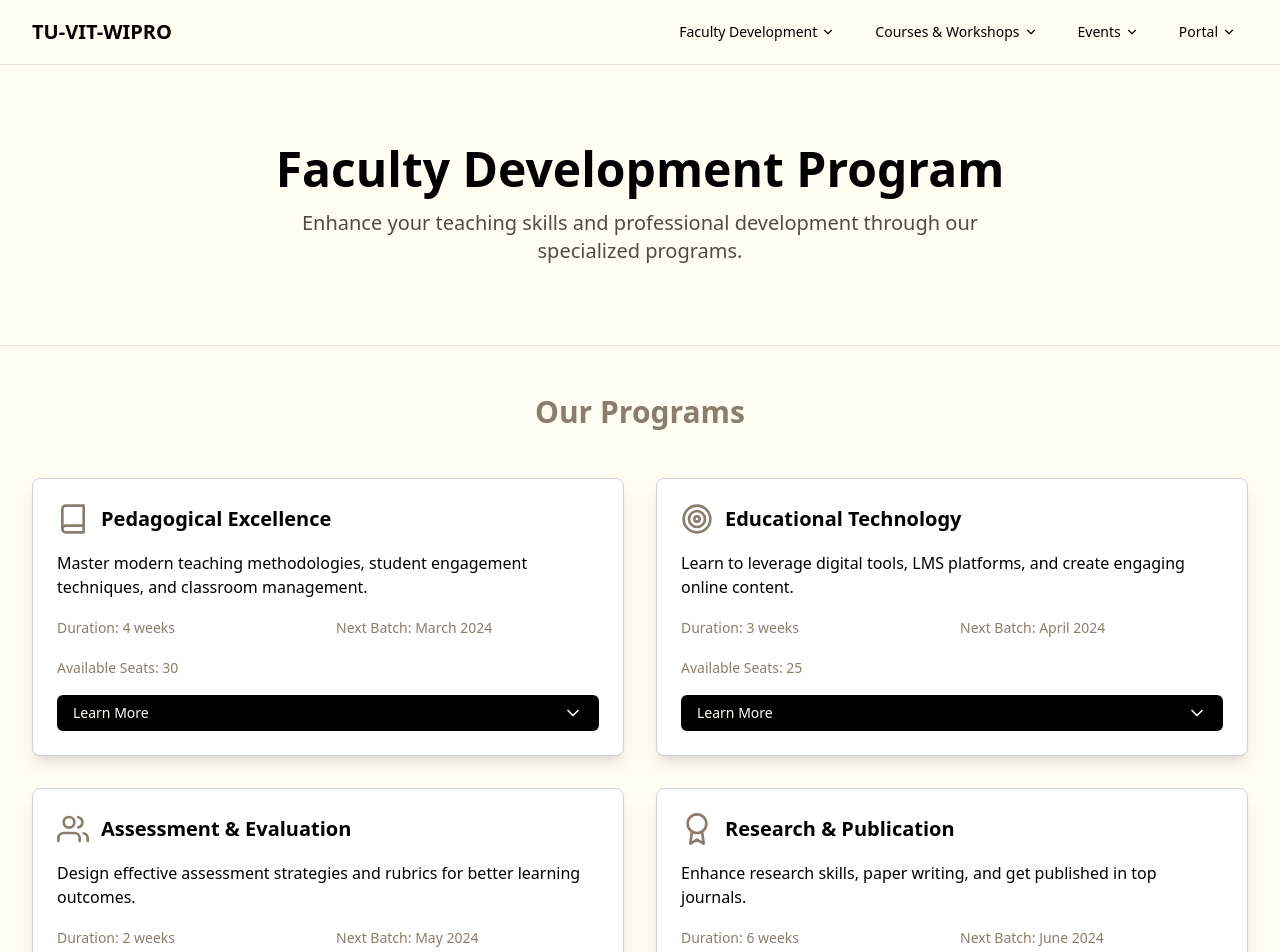
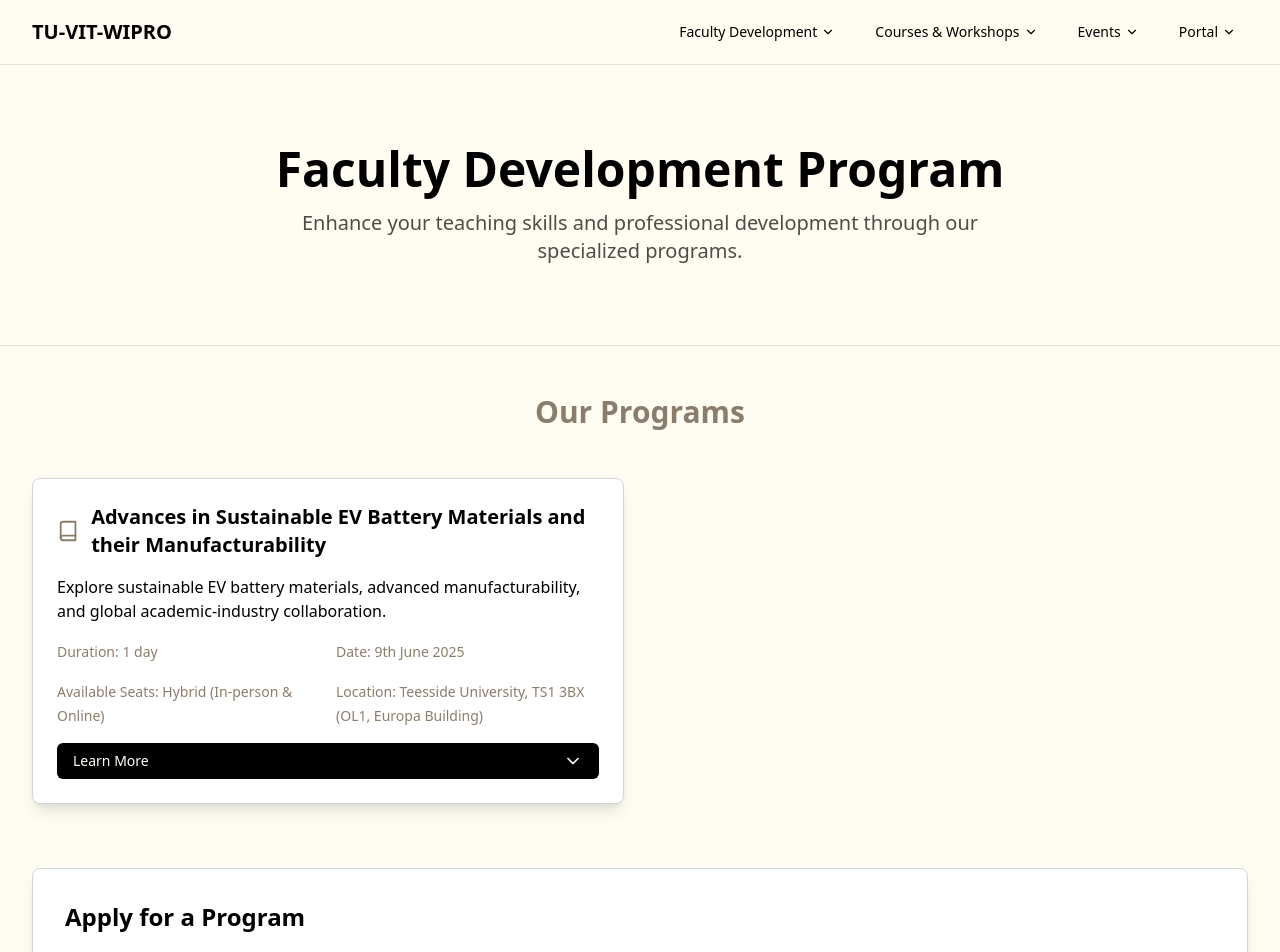
Before and after one commit to divyamvijayvargia/Wipro-TSP-VIT, a Next.js app: page /faculty-development/program in a window 1280 px wide. Shown: the top 952 px of the page. Built offline with nearby package versions, Linux system fonts and the light colour scheme.

Commit message:
add-event1

```diff
--- a/src/app/faculty-development/program/page.tsx
+++ b/src/app/faculty-development/program/page.tsx
@@ -7,65 +7,69 @@ import { useState } from 'react';
 
 const programs = [
   {
-    title: 'Pedagogical Excellence',
-    description: 'Master modern teaching methodologies, student engagement techniques, and classroom management.',
-    duration: '4 weeks',
+    title: 'Advances in Sustainable EV Battery Materials and their Manufacturability',
+    description: 'Explore sustainable EV battery materials, advanced manufacturability, and global academic-industry collaboration.',
+    duration: '1 day',
     icon: FiBook,
-    nextBatch: 'March 2024',
-    seats: 30,
-    details: 'This comprehensive program covers modern pedagogical approaches, active learning strategies, classroom management techniques, and student assessment methods. Participants will engage in hands-on workshops, peer teaching sessions, and receive personalized feedback from expert educators.',
+    date: '9th June 2025',
+    seats: 'Hybrid (In-person & Online)',
+    location: 'Teesside University, TS1 3BX (OL1, Europa Building)',
+    details: 'Teesside University is delighted to host this international Faculty Development Programme (FDP), scheduled for 9th June 2025. Organised in collaboration with Vellore Institute of Technology (VIT), India, and Wipro 3D, and funded by the British Council Going Global Partnership Grant, this hybrid event focuses on advancements in sustainable EV battery materials and manufacturability. The program includes expert lectures, case studies, interactive sessions, and global networking, forming part of a larger collaborative project: “A Deep Learning-Based Framework for the Selection of Electric Vehicle Battery Materials and their Manufacturability.”',
     outcomes: [
-      'Design engaging and effective lesson plans',
-      'Implement active learning strategies in the classroom',
-      'Develop fair and comprehensive assessment methods',
-      'Create inclusive learning environments for diverse students'
+      'Foster international collaboration through co-developed hands-on modules for battery material selection',
+      'Empower young entrepreneurs and innovators by supporting startups and building employability',
+      'Strengthen academia-industry partnerships to drive innovation in EV battery technologies',
+      'Promote inclusive growth through innovation challenges and community-focused initiatives aligned with SDGs'
     ]
   },
-  {
-    title: 'Educational Technology',
-    description: 'Learn to leverage digital tools, LMS platforms, and create engaging online content.',
-    duration: '3 weeks',
-    icon: FiTarget,
-    nextBatch: 'April 2024',
-    seats: 25,
-    details: 'This program focuses on integrating technology into teaching practices. Participants will learn to use various educational technologies, create digital content, manage online classrooms, and design blended learning experiences.',
-    outcomes: [
-      'Effectively use Learning Management Systems (LMS)',
-      'Create engaging multimedia educational content',
-      'Design and implement online assessments',
-      'Facilitate effective virtual classroom sessions'
-    ]
-  },
-  {
-    title: 'Assessment & Evaluation',
-    description: 'Design effective assessment strategies and rubrics for better learning outcomes.',
-    duration: '2 weeks',
-    icon: FiUsers,
-    nextBatch: 'May 2024',
-    seats: 35,
-    details: 'This specialized program focuses on developing comprehensive assessment strategies that accurately measure student learning. Participants will learn to design various assessment types, create effective rubrics, provide constructive feedback, and use assessment data to improve teaching.',
-    outcomes: [
-      'Design valid and reliable assessment instruments',
-      'Create clear and effective grading rubrics',
-      'Implement formative and summative assessment strategies',
-      'Use assessment data to improve teaching methods'
-    ]
-  },
-  {
-    title: 'Research & Publication',
-    description: 'Enhance research skills, paper writing, and get published in top journals.',
-    duration: '6 weeks',
-    icon: FiAward,
-    nextBatch: 'June 2024',
-    seats: 20,
-    details: 'This intensive program guides faculty through the entire research and publication process. From identifying research problems to publishing in reputed journals, participants will develop essential skills for academic writing, research methodology, data analysis, and navigating the publication process.',
-    outcomes: [
-      'Identify significant research problems in your field',
-      'Design rigorous research methodologies',
-      'Write clear and compelling academic papers',
-      'Navigate the journal submission and review process'
-    ]
-  },
+  // {
+  //   title: 'Educational Technology',
+  //   description: 'Learn to leverage digital tools, LMS platforms, and create engaging online content.',
+  //   duration: '3 weeks',
+  //   icon: FiTarget,
+  //   date: 'April 2024',
+  //   seats: 25,
+  //   location: 'Online',
+  //   details: 'This program focuses on integrating technology into teaching practices. Participants will learn to use various educational technologies, create digital content, manage online classrooms, and design blended learning experiences.',
+  //   outcomes: [
+  //     'Effectively use Learning Management Systems (LMS)',
+  //     'Create engaging multimedia educational content',
+  //     'Design and implement online assessments',
+  //     'Facilitate effective virtual classroom sessions'
+  //   ]
+  // },
+  // {
+  //   title: 'Assessment & Evaluation',
+  //   description: 'Design effective assessment strategies and rubrics for better learning outcomes.',
+  //   duration: '2 weeks',
+  //   icon: FiUsers,
+  //   date: 'May 2024',
+  //   seats: 35,
+  //   location: 'Online',
+  //   details: 'This specialized program focuses on developing comprehensive assessment strategies that accurately measure student learning. Participants will learn to design various assessment types, create effective rubrics, provide constructive feedback, and use assessment data to improve teaching.',
+  //   outcomes: [
+  //     'Design valid and reliable assessment instruments',
+  //     'Create clear and effective grading rubrics',
+  //     'Implement formative and summative assessment strategies',
+  //     'Use assessment data to improve teaching methods'
+  //   ]
+  // },
+  // {
+  //   title: 'Research & Publication',
+  //   description: 'Enhance research skills, paper writing, and get published in top journals.',
+  //   duration: '6 weeks',
+  //   icon: FiAward,
+  //   date: 'June 2024',
+  //   seats: 20,
+  //   location: 'Online',
+  //   details: 'This intensive program guides faculty through the entire research and publication process. From identifying research problems to publishing in reputed journals, participants will develop essential skills for academic writing, research methodology, data analysis, and navigating the publication process.',
+  //   outcomes: [
+  //     'Identify significant research problems in your field',
+  //     'Design rigorous research methodologies',
+  //     'Write clear and compelling academic papers',
+  //     'Navigate the journal submission and review process'
+  //   ]
+  // },
 ];
 
 export default function FacultyDevelopmentProgram() {
@@ -135,12 +139,17 @@ export default function FacultyDevelopmentProgram() {
                   </div>
                   <div>
                     <span className="text-sm font-medium text-accent">
-                      Next Batch: {program.nextBatch}
+                      Date: {program.date}
                     </span>
                   </div>
                   <div>
                     <span className="text-sm font-medium text-accent">
                       Available Seats: {program.seats}
+                    </span>
+                  </div>
+                  <div>
+                    <span className="text-sm font-medium text-accent">
+                      Location: {program.location}
                     </span>
                   </div>
                 </div>
--- a/src/app/page.tsx
+++ b/src/app/page.tsx
@@ -9,21 +9,21 @@ const vitFacultyTeam = [
     role: 'Associate Professor, Mechanical Engineering ',
     image: '/images/home/chin.jpg',
     description: 'Expert in educational technology with 15 years of experience.',
-    linkedin:"",
+    linkedin:"https://www.linkedin.com/in/dr-chinmay-mohanty-64678568?utm_source=share&utm_campaign=share_via&utm_content=profile&utm_medium=android_app",
   },
   {
     name: 'Dr. Tapano Kumar Hotta',
     role: 'Professor, Mechanical Engineering ',
     image: '/images/home/tapano.jpg',
     description: 'Specializes in curriculum development and e-learning.',
-    linkedin:"",
+    linkedin:"https://www.linkedin.com/in/tapano-kumar-hotta-4ab55725?utm_source=share&utm_campaign=share_via&utm_content=profile&utm_medium=android_app",
   },
   {
     name: 'Dr. Aruna Kumar Behura',
     role: 'Associate Professor, Thermal and Energy Engineering',
     image: '/images/home/aruna.jpg',
     description: 'Leading research in educational methodologies and IoT.',
-    linkedin:"",
+    linkedin:"https://www.linkedin.com/in/dr-arun-kumar-behura-a14675124?utm_source=share&utm_campaign=share_via&utm_content=profile&utm_medium=android_app",
 
   },
   {
@@ -31,7 +31,7 @@ const vitFacultyTeam = [
     role: 'Professor, Mechanical Engineering ',
     image: '/images/home/bibhuti.jpg',
     description: 'Expert in data analytics and machine learning education.',
-    linkedin:"",
+    linkedin:"https://www.linkedin.com/in/dr-bibhuti-bhusan-sahoo-94745085?utm_source=share&utm_campaign=share_via&utm_content=profile&utm_medium=android_app",
   },
 ];
 
```
